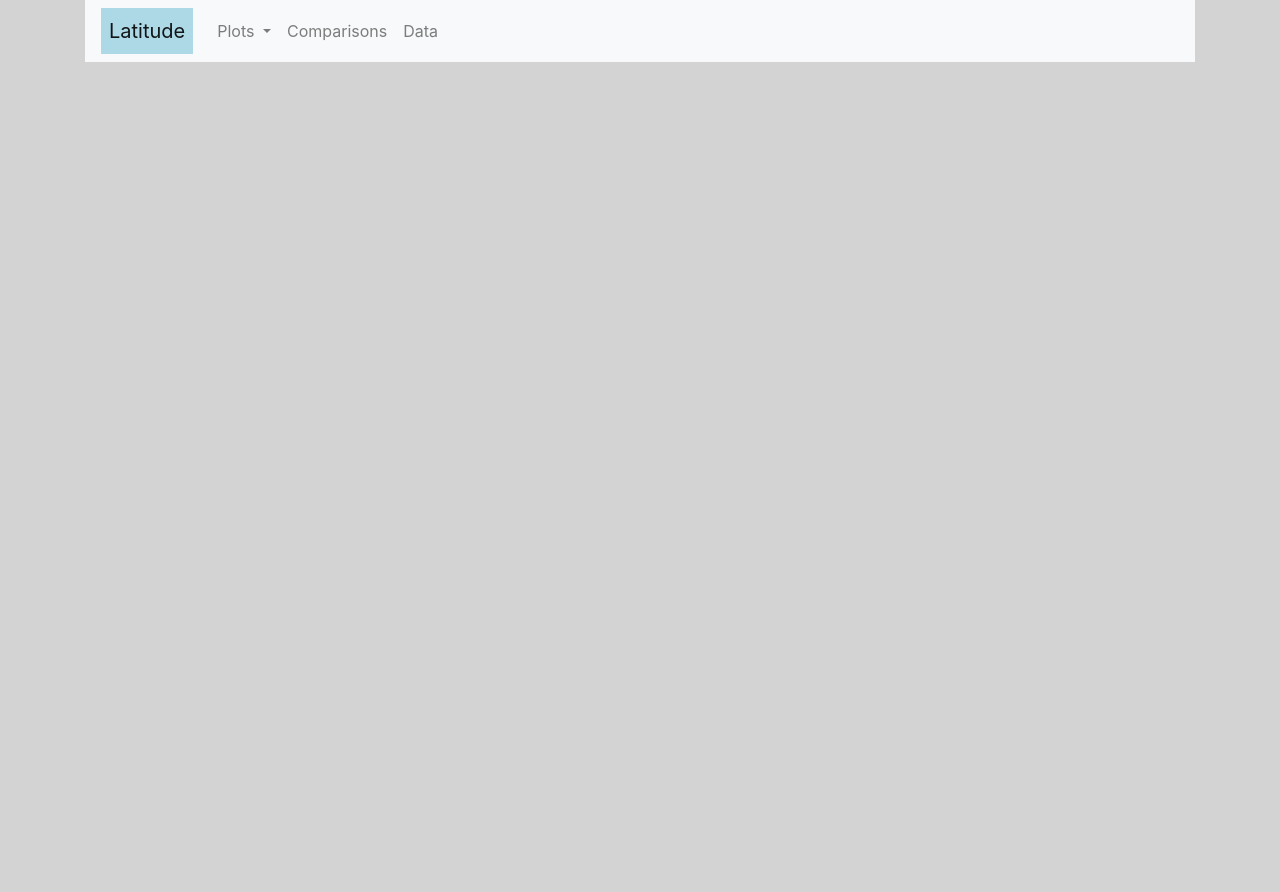
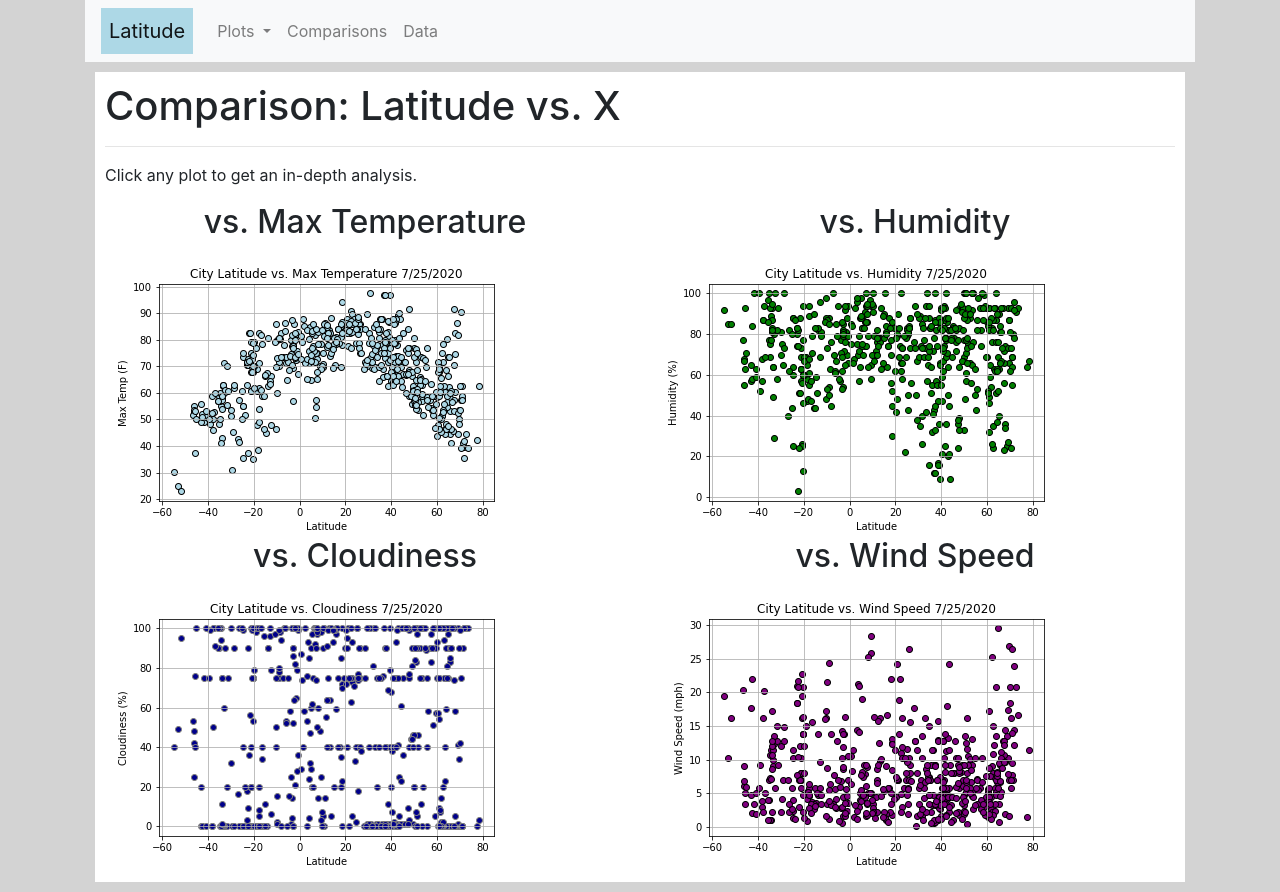
Before and after one commit to emilyfrels/Web-Design-Challenge, a plain HTML site: page comparisons.html in a window 1280 px wide. Before the commit the page ends 800 px from the top, so only its background shows below. Drawn offline with nearby package versions, Linux system fonts and the light colour scheme.

Commit message:
updated comparison page, included data on wind speed page, begin making things pretty.

```diff
--- a/comparisons.html
+++ b/comparisons.html
@@ -45,6 +45,37 @@
       </div>
 
       <!--visualization grid-->
+      <div class="container">
+          <div class="box white">
+            <div class="row">
+                <div class="col-md-12">
+                    <h1 class="page_title">Comparison: Latitude vs. X</h1>
+                    <hr>
+                    <p>Click any plot to get an in-depth analysis.</p>
+                </div>
+            </div>
+            <div class="row">
+                <div class="col-md-6">
+                    <h2>vs. Max Temperature</h2>
+                    <a href="maxtemp.html"><img src="visualizations/CityLatitudeVsMaxTemp.png" alt="Max Temp"></a>
+                </div>
+                <div class="col-md-6">
+                    <h2>vs. Humidity</h2>
+                    <a href="humidity.html"><img src="visualizations/CityLatitudeVsHumidity.png" alt="Humidity"></a>
+                </div>
+            </div>
+            <div class="row">
+                <div class="col-md-6">
+                    <h2>vs. Cloudiness</h2>
+                    <a href="cloudiness.html"><img src="visualizations/CityLatitudeVsCloudiness.png" alt="Cloudiness"></a>
+                </div>
+                <div class="col-md-6">
+                    <h2>vs. Wind Speed</h2>
+                    <a href="windspeed.html"><img src="visualizations/CityLatitudeVsWindSpeed.png" alt="Wind Speed"></a>
+                </div>
+            </div>
+        </div>
+      </div>
 
 
 
--- a/style.css
+++ b/style.css
@@ -3,7 +3,7 @@ body {
 }
 
 .box {
-    background-color: whitesmoke;
+    background-color: white;
     min-height: 50px;
     padding: 10px;
     margin: 10px;
@@ -13,3 +13,12 @@ body {
     background-color: lightblue;
     padding: 8px;
 }
+
+/* h1 formatting */
+h1{
+    font: red;
+}
+
+h2{
+    text-align: center;
+}
```
Also changed, not shown: windspeed.html (+7 -2 lines).
